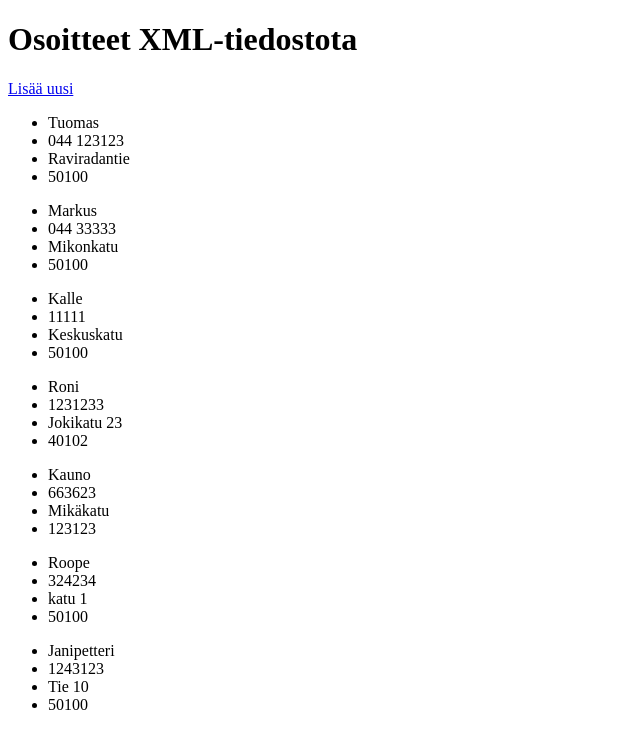
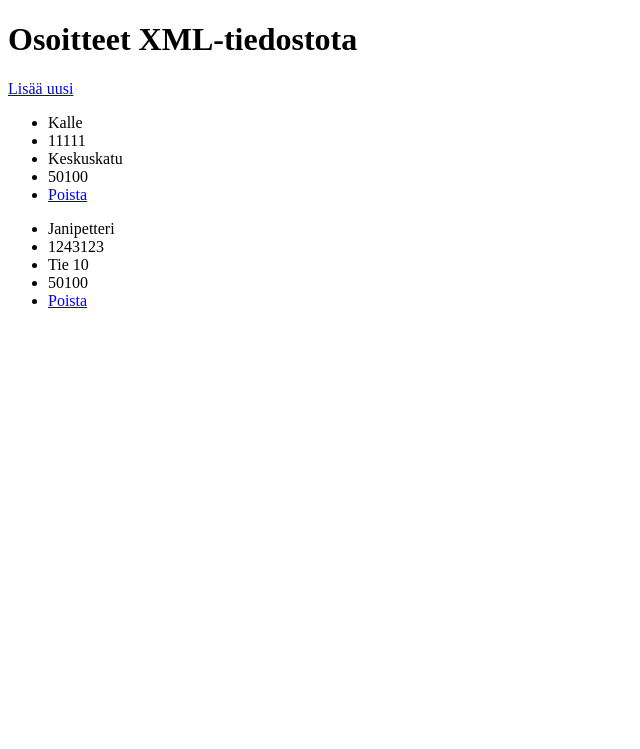
Before and after one commit to datamonnit/opi_php, a PHP site: page /osoitteet.php in a window 1280 px wide. Shown: the top 749 px of the page, without its empty margins (0-640 px from the left). Run offline with PHP 8.4, Linux system fonts and the light colour scheme.

Commit message:
simple-xml -delete -toiminto

```diff
--- a/php-xml/simple_xml_osoitteet/data.xml
+++ b/php-xml/simple_xml_osoitteet/data.xml
@@ -1,55 +1,10 @@
 <?xml version="1.0"?>
 <data>
-  <rivi>
-    <nimi>Tuomas</nimi>
-    <puhelin>044 123123</puhelin>
-    <osoite>
-      <katu>Raviradantie</katu>
-      <postinumero>50100</postinumero>
-      <kaupunki>Mikkeli</kaupunki>
-    </osoite>
-  </rivi>
-  <rivi>
-    <nimi>Markus</nimi>
-    <puhelin>044 33333</puhelin>
-    <osoite>
-      <katu>Mikonkatu</katu>
-      <postinumero>50100</postinumero>
-      <kaupunki>Mikkeli</kaupunki>
-    </osoite>
-  </rivi>
   <rivi>
     <nimi>Kalle</nimi>
     <puhelin>11111</puhelin>
     <osoite>
       <katu>Keskuskatu</katu>
-      <postinumero>50100</postinumero>
-      <kaupunki>Mikkeli</kaupunki>
-    </osoite>
-  </rivi>
-  <rivi>
-    <nimi>Roni</nimi>
-    <puhelin>1231233</puhelin>
-    <osoite>
-      <katu>Jokikatu 23</katu>
-      <postinumero>40102</postinumero>
-      <kaupunki>Vantaa</kaupunki>
-    </osoite>
-  </rivi>
-  <rivi>
-    <nimi>Kauno</nimi>
-    <puhelin>663623</puhelin>
-    <osoite>
-      <katu>Mik&#xE4;katu</katu>
-      <postinumero>123123</postinumero>
-      <kaupunki>Kaukola</kaupunki>
-    </osoite>
-  </rivi>
-  <rivi>
-    <nimi>Roope</nimi>
-    <puhelin>324234</puhelin>
-    <osoite>
-      <katu>katu 1</katu>
       <postinumero>50100</postinumero>
       <kaupunki>Mikkeli</kaupunki>
     </osoite>
--- a/php-xml/simple_xml_osoitteet/osoitteet.php
+++ b/php-xml/simple_xml_osoitteet/osoitteet.php
@@ -11,13 +11,16 @@
         <a href="lomake.html">Lisää uusi</a>
     </p>
     <?php $xml = simplexml_load_file('data.xml'); ?>
-    <?php foreach ($xml->rivi as $osoite): ?>
+    <?php
+    $i = 0;
+    foreach ($xml->rivi as $osoite): ?>
         <div>
             <ul>
                 <li><?php echo $osoite->nimi; ?></li>
                 <li><?php echo $osoite->puhelin; ?></li>
                 <li><?php echo $osoite->osoite->katu; ?></li>
                 <li><?php echo $osoite->osoite->postinumero . " " . $osoite->kaupunki; ?></li>
+                <li><a href="delete.php?i=<?php echo $i++; ?>">Poista</a></li>
             </ul>
         </div>
     <?php endforeach; ?>
--- a/php-xml/simple_xml_viesti/data/data.xml
+++ b/php-xml/simple_xml_viesti/data/data.xml
@@ -28,4 +28,10 @@
     <teksti>viesti</teksti>
     <aika>6.10.2020 9:29:02</aika>
   </viesti>
+  <viesti piilota="false">
+    <lähettäjä>Jaakko</lähettäjä>
+    <aihe>Superi</aihe>
+    <teksti>Hip hip hurraa</teksti>
+    <aika>2.11.2020 10:19:14</aika>
+  </viesti>
 </data>
--- a/php_array/array_to_file/rivit.txt
+++ b/php_array/array_to_file/rivit.txt
@@ -1,4 +1 @@
 rivi1
-rivi2
-rivi3
-rivi4
```
Also changed, not shown: php-xml/simple_xml_osoitteet/delete.php (added, +21 -0 lines), php-xml/simple_xml_viesti/esim.php (added, +31 -0 lines).
